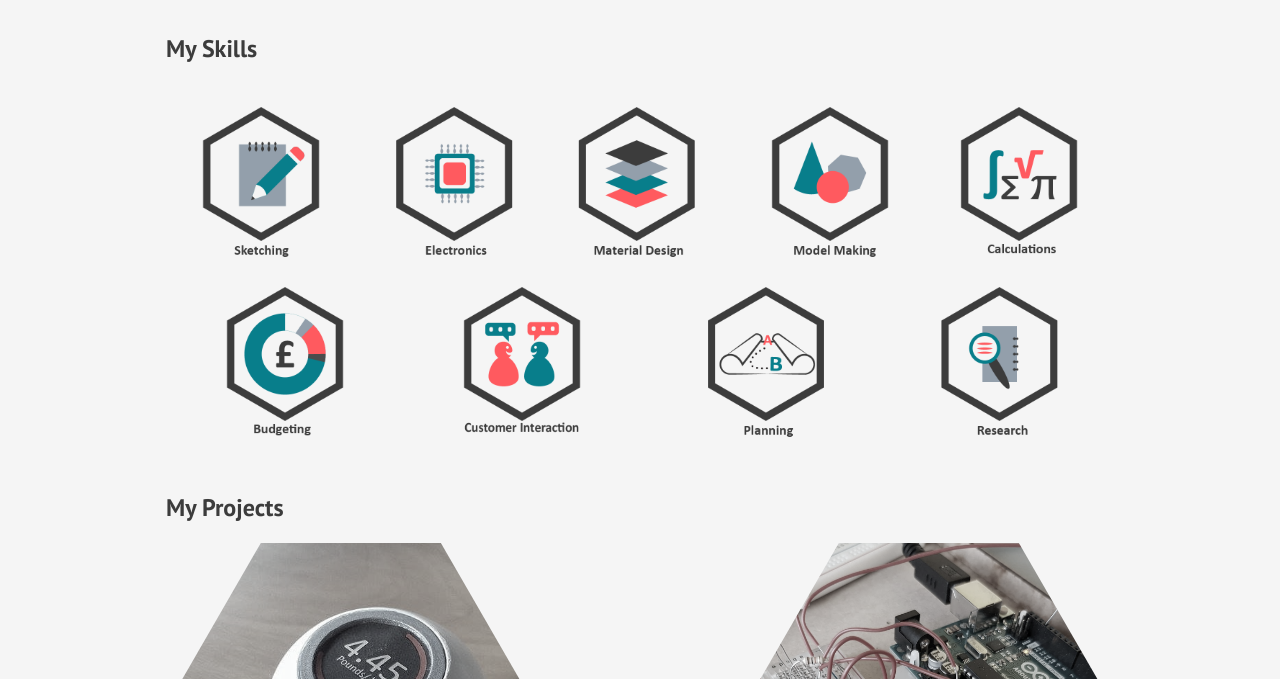
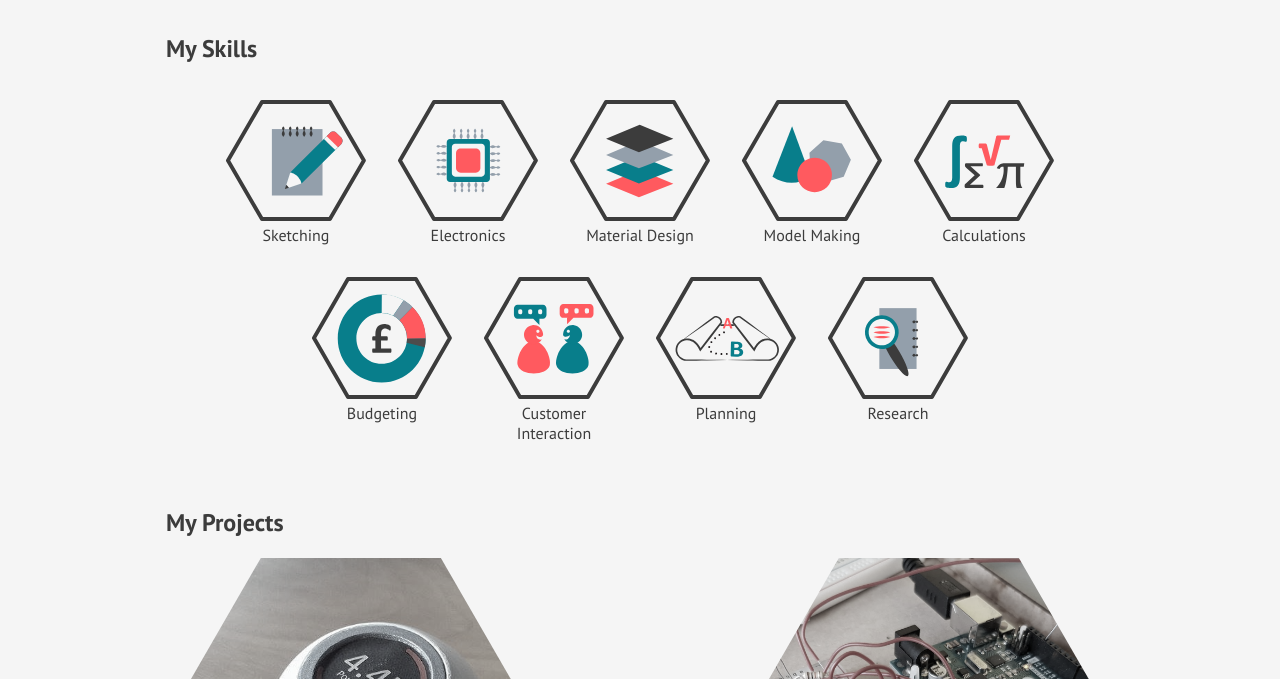
Before and after one commit to aaronlowe10/portfolio, a plain HTML site: page index.html in a window 1280 px wide. Shown: the part 88-767 px from the top of the page. Drawn offline with Linux system fonts and the light colour scheme.

Commit message:
Update 2017-07-25T19:01:31.170Z

```diff
--- a/index.html
+++ b/index.html
@@ -31,15 +31,42 @@
     <section id="skills">
       <h2>My Skills</h2>
       <div class="skills">
-        <img src="images/skills/sketching.png" class="skill">
-        <img src="images/skills/electronics.png" class="skill">
-        <img src="images/skills/material-design.png" class="skill">
-        <img src="images/skills/model-making.png" class="skill">
-        <img src="images/skills/calculations.png" class="skill">
-        <img src="images/skills/budgeting.png" class="skill">
-        <img src="images/skills/customer-interaction.png" class="skill">
-        <img src="images/skills/planning.png" class="skill">
-        <img src="images/skills/research.png" class="skill">
+        <div class="skill">
+          <img src="images/skills/sketching.svg" alt="">
+          <span>Sketching</span>
+        </div>
+        <div class="skill">
+          <img src="images/skills/electronics.svg" alt="">
+          <span>Electronics</span>
+        </div>
+        <div class="skill">
+          <img src="images/skills/material-design.svg" alt="">
+          <span>Material Design</span>
+        </div>
+        <div class="skill">
+          <img src="images/skills/model-making.svg" alt="">
+          <span>Model Making</span>
+        </div>
+        <div class="skill">
+          <img src="images/skills/calculations.svg" alt="">
+          <span>Calculations</span>
+        </div>
+        <div class="skill">
+          <img src="images/skills/budgeting.svg" alt="">
+          <span>Budgeting</span>
+        </div>
+        <div class="skill">
+          <img src="images/skills/customer-interaction.svg" alt="">
+          <span>Customer Interaction</span>
+        </div>
+        <div class="skill">
+          <img src="images/skills/planning.svg" alt="">
+          <span>Planning</span>
+        </div>
+        <div class="skill">
+          <img src="images/skills/research.svg" alt="">
+          <span>Research</span>
+        </div>
       </div>
     </section>
     <section id="projects">
--- a/styles.css
+++ b/styles.css
@@ -157,21 +157,28 @@ main {
   display: -webkit-box;
   display: -ms-flexbox;
   display: flex;
-  max-width: 100%;
   -webkit-box-orient: horizontal;
   -webkit-box-direction: normal;
       -ms-flex-direction: row;
           flex-direction: row;
-  -ms-flex-pack: distribute;
-      justify-content: space-around;
-  -webkit-box-align: center;
-      -ms-flex-align: center;
-          align-items: center;
+  -webkit-box-pack: center;
+      -ms-flex-pack: center;
+          justify-content: center;
+  -webkit-box-align: top;
+      -ms-flex-align: top;
+          align-items: top;
   -ms-flex-wrap: wrap;
-      flex-wrap: wrap; }
+      flex-wrap: wrap;
+  margin: 0 -1em; }
 
 .skill {
-  width: 180px; }
+  width: 128px;
+  margin: 1em;
+  text-align: center; }
+
+@media all and (min-width: 400px) {
+  .skill {
+    width: 140px; } }
 
 /* Projects section
 ---------------------*/
```
Also changed, not shown: images/skills/budgeting.png (deleted), images/skills/budgeting.svg (added), images/skills/calculations.png (deleted), images/skills/calculations.svg (added), images/skills/customer-interaction.png (deleted), images/skills/customer-interaction.svg (added), images/skills/electronics.png (deleted), images/skills/electronics.svg (added), images/skills/material-design.png (deleted), images/skills/material-design.svg (added), images/skills/model-making.png (deleted), images/skills/model-making.svg (added), images/skills/planning.png (deleted), images/skills/planning.svg (added), 4 more files.
